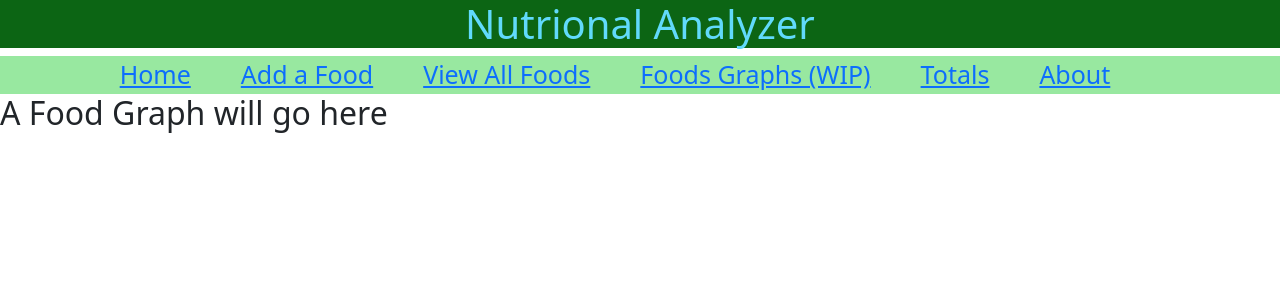
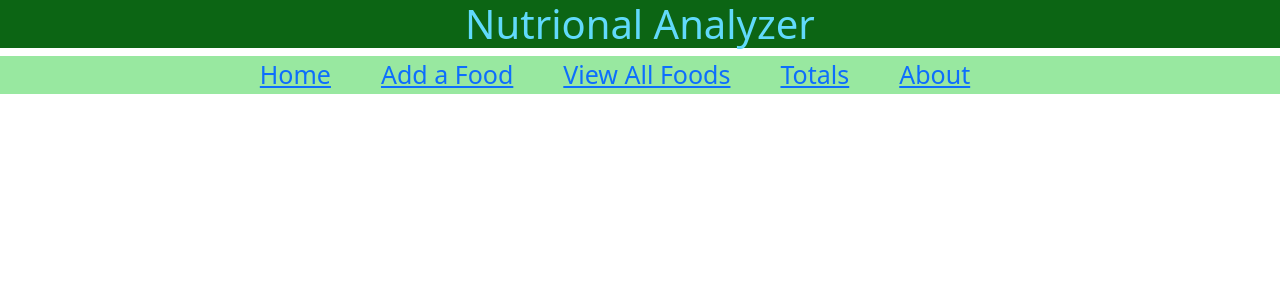
Before and after one commit to mcgaffickm/Nutrition, a React (Create React App) app in the folder nutritional-frontend-app/: page /FoodGraph in a window 1280 px wide. Shown: the top 300 px of the page. Built offline with nearby package versions, Linux system fonts and the light colour scheme; no server answers.

Commit message:
Removes the graph page as it was redundant now

```diff
--- a/nutritional-frontend-app/src/App.js
+++ b/nutritional-frontend-app/src/App.js
@@ -7,7 +7,6 @@ import AddFood from './AddFood.js';
 import 'bootstrap/dist/css/bootstrap.min.css';
 
 import {BrowserRouter as Router, Routes, Route, Link} from "react-router-dom";
-import FoodGraphs from './FoodGraphs.js';
 import Totals from './Totals.js';
 
 //Router to determine the different links
@@ -29,9 +28,6 @@ function App() {
             <Link to ="/AllFoods">View All Foods</Link>
           </div>
           <div class="links">
-            <Link to ="/FoodGraph">Foods Graphs (WIP)</Link>
-          </div>
-          <div class="links">
             <Link to ="/Totals">Totals</Link>
           </div>
           <div class="links">
@@ -44,7 +40,6 @@ function App() {
           <Route exact path ="/About" element={<About />}></Route>
           <Route exact path ="/AllFoods" element={<AllFoods />}></Route>
           <Route exact path ="/AddFood" element={<AddFood />}></Route>
-          <Route exact path ="/FoodGraph" element={<FoodGraphs />}></Route>
           <Route exact path ="/Totals" element={<Totals />}></Route>
         </Routes>
       </div>
--- a/nutritional-frontend-app/src/FoodGraphs.js
+++ /dev/null
@@ -1,25 +0,0 @@
-import React, { useEffect, useState } from 'react';
-
-import {PieChart, Pie, Cell} from 'recharts';
-
-function FoodGraphs(){
-  const [foods, setFoods] = useState([]);
-
-
-
-  //Post request to get all the food data
-  useEffect(() => {
-    fetch('http://localhost:8080/foods')
-      .then(response => response.json())
-      .then(data => setFoods(data))
-      .catch(error => console.error('Error fetching food data:', error));
-  }, []);
-
-    return(
-      <div>
-        <h2>A Food Graph will go here</h2>
-      </div>
-    )
-  }
-
-  export default FoodGraphs;
```
